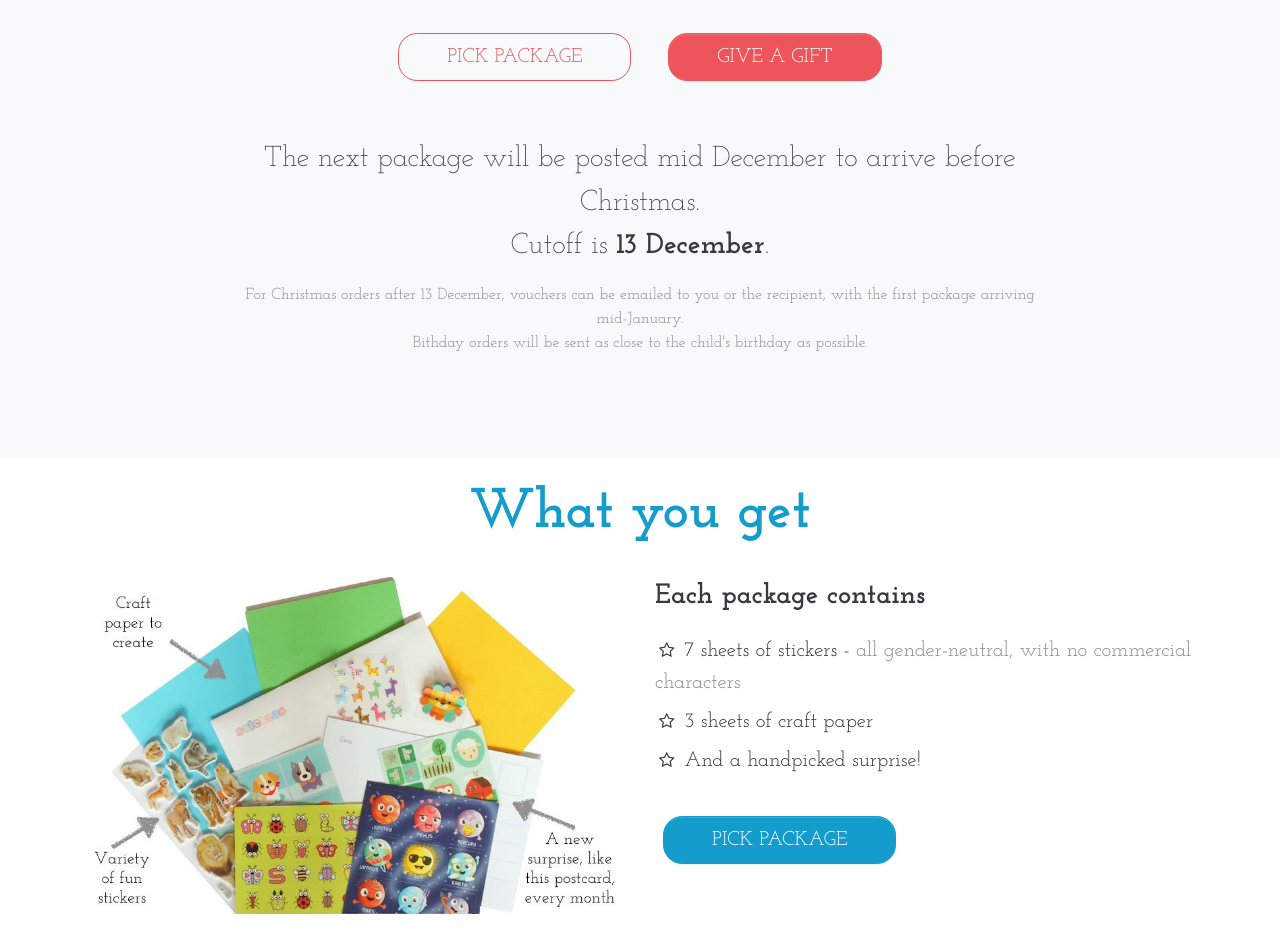
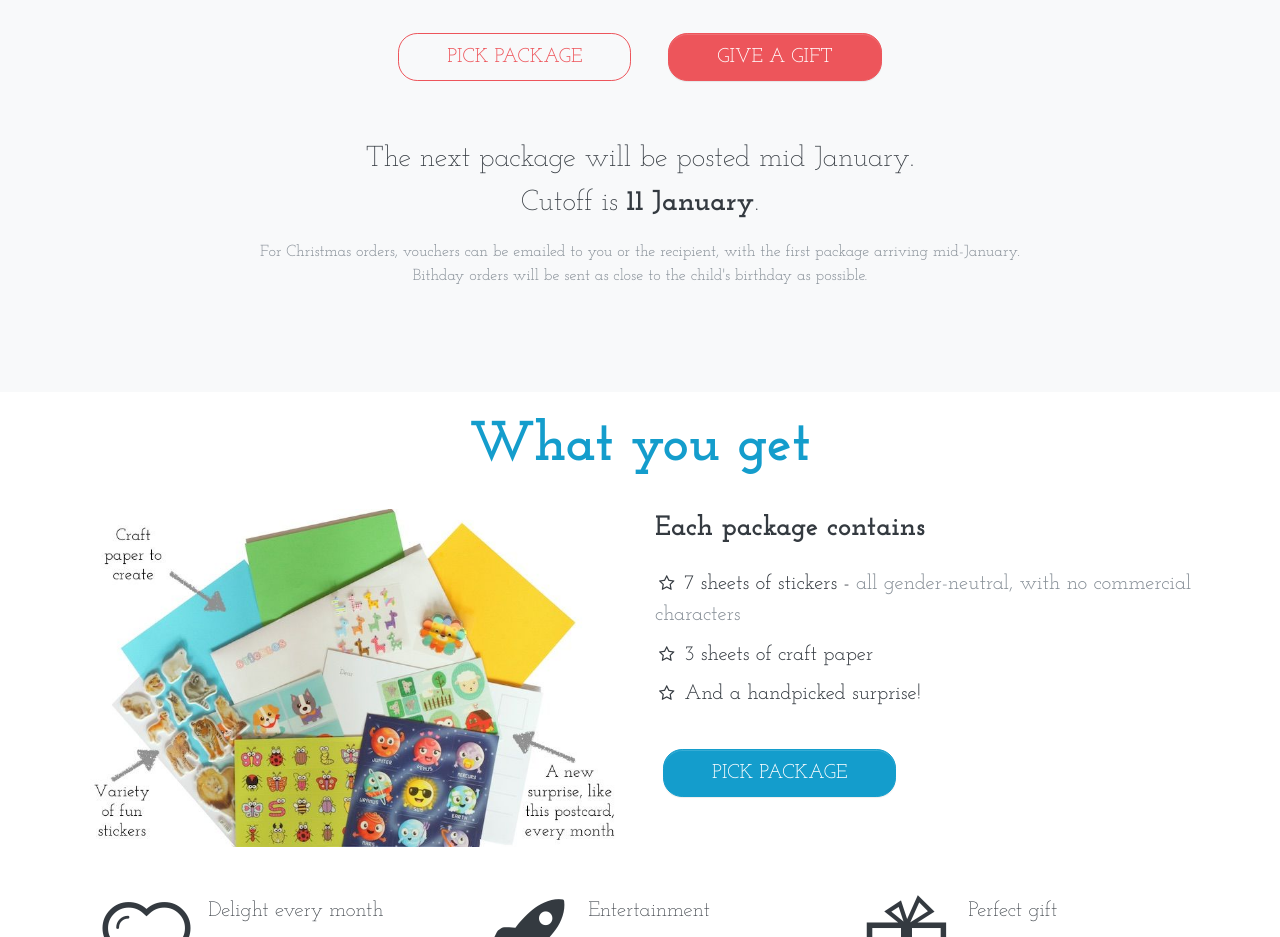
Before and after one commit to stickles/stickles.github.io, a website: page index.html in a window 1280 px wide. Shown: the part 960-1897 px from the top of the page. Drawn offline with Linux system fonts and the light colour scheme.

Commit message:
Changed to Jan cutoff with Christmas option

```diff
--- a/index.html
+++ b/index.html
@@ -114,16 +114,16 @@
       <div class="row">
         <div class="col-md-9 mx-auto my-4 text-center">
           <p class="lead mb-0 display-6">
-            The next package will be posted mid December to arrive before Christmas.
+            The next package will be posted mid January.
             <!-- TODO: Update date -->
           </p>
           <p class="lead display-6 mt-0">
-            Cutoff is <strong class="font-weight-bold">13 December</strong>.
+            Cutoff is <strong class="font-weight-bold">11 January</strong>.
             <!-- TODO: Update date -->
           </p>
           <p class="mb-0 text-muted">
-            For Christmas orders after 13 December, vouchers can be emailed to you or the recipient, with the first package arriving mid-January.
-            <!-- TODO: Update date . Orders after that will be posted mid-Feburary. -->
+             For Christmas orders, vouchers can be emailed to you or the recipient, with the first package arriving mid-January.
+            <!-- TODO: Update date . Orders after that will be posted mid-February. -->
           </p>
           <p class="mt-0 text-muted">
             Bithday orders will be sent as close to the child's birthday as possible.
```
Also changed, not shown: buy.html (+1 -1 lines).
